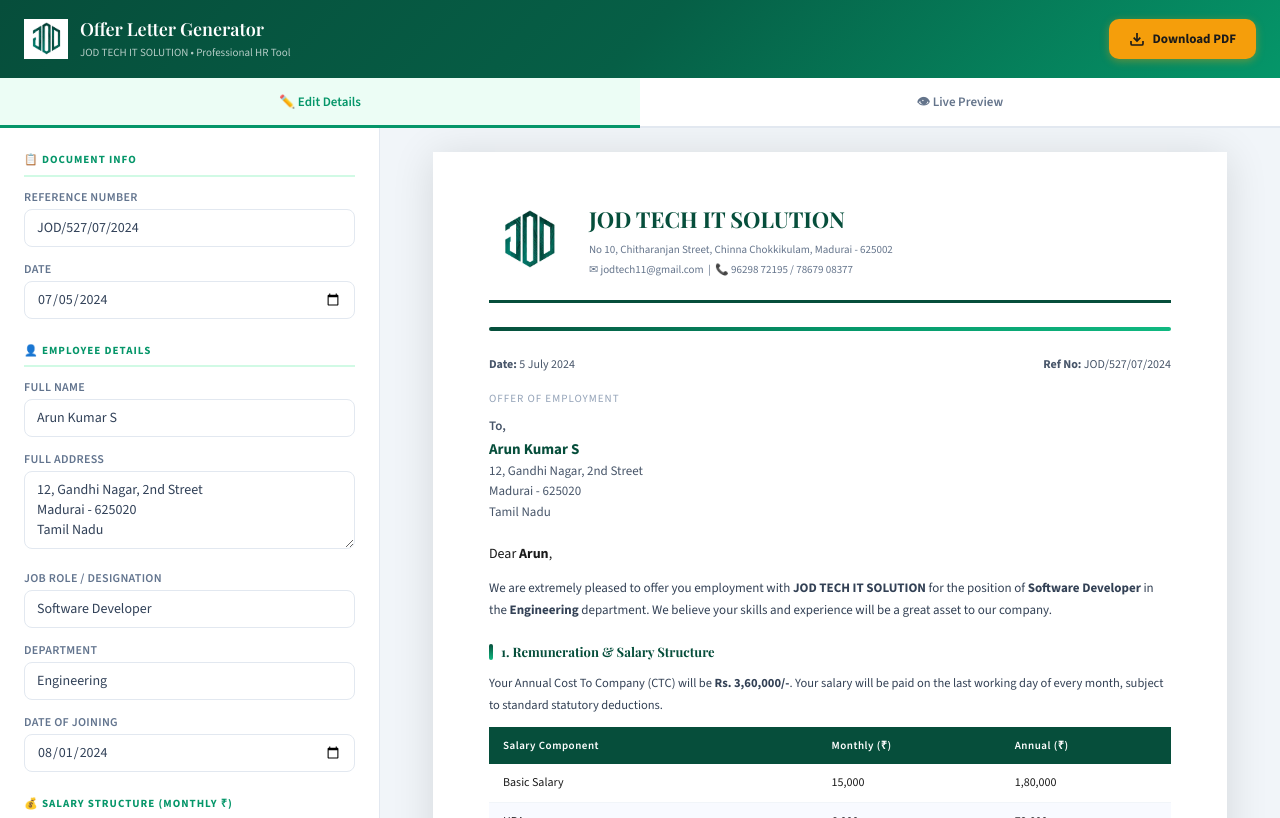
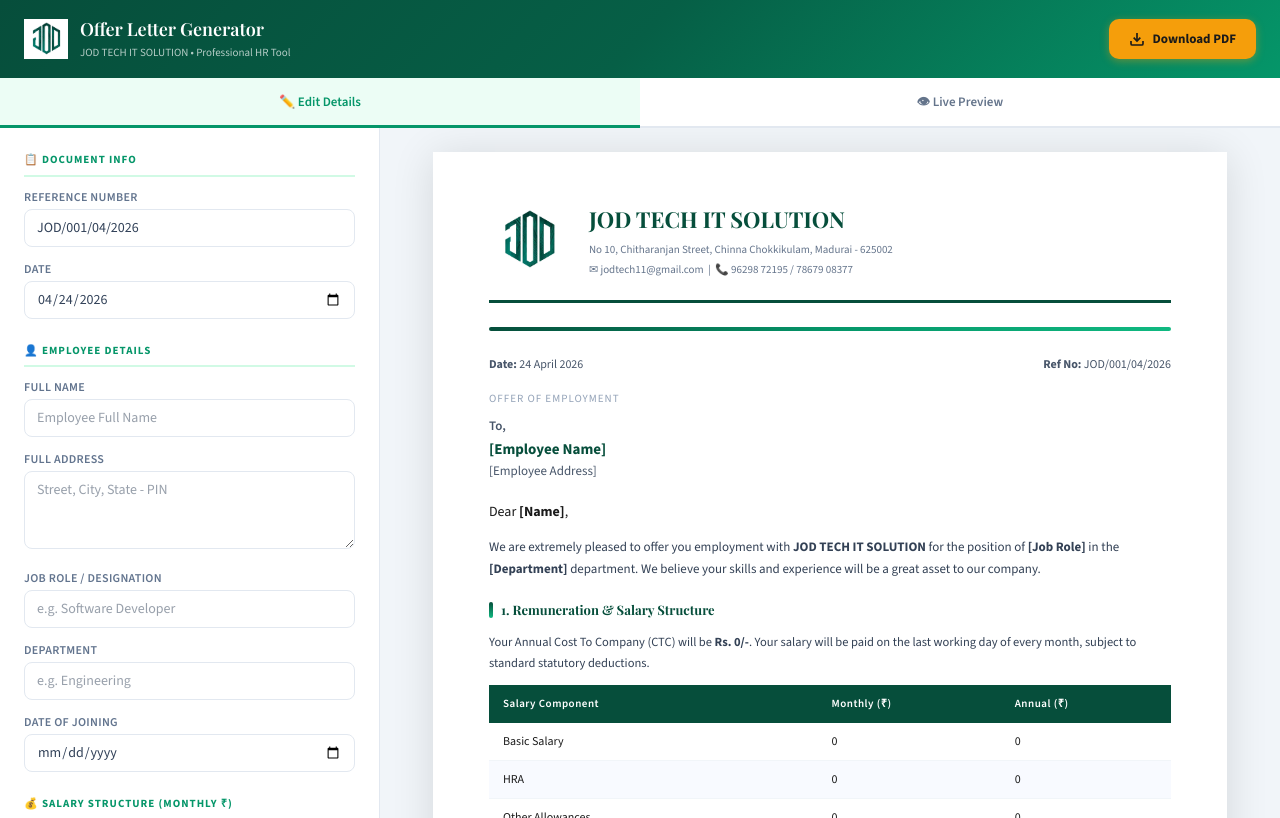
Before and after one commit to divi1127/offerletter, a React (Vite) app: page / in a window 1280 px wide. Built offline with nearby package versions, Linux system fonts and the light colour scheme.

Commit message:
first commit

```diff
--- a/src/App.jsx
+++ b/src/App.jsx
@@ -2,19 +2,19 @@
 import logo from "./assets/logo.jpg";
 
 const defaultForm = {
-  employeeName: "Arun Kumar S",
-  employeeAddress: "12, Gandhi Nagar, 2nd Street\nMadurai - 625020\nTamil Nadu",
-  jobRole: "Software Developer",
-  department: "Engineering",
-  annualCTC: "360000",
-  dateOfJoining: "2024-08-01",
-  hrManagerName: "Priya Devi R",
-  refNo: "JOD/527/07/2024",
-  date: "2024-07-05",
-  basic: "15000",
-  hra: "6000",
-  otherAllowances: "4000",
-  employerPF: "5000",
+  employeeName: "",
+  employeeAddress: "",
+  jobRole: "",
+  department: "",
+  annualCTC: "",
+  dateOfJoining: "",
+  hrManagerName: "",
+  refNo: "JOD/001/04/2026",
+  date: "2026-04-24",
+  basic: "",
+  hra: "",
+  otherAllowances: "",
+  employerPF: "",
 };
 
 const benefits = [
```
Also changed, not shown: 1 other file (tests, documents, lock files or other folders).
